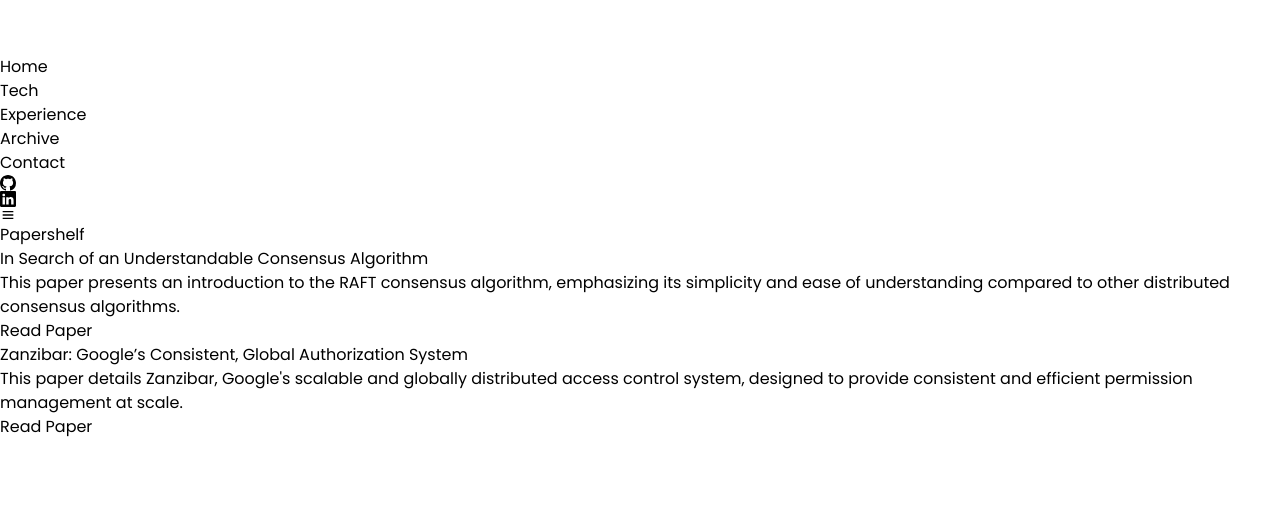
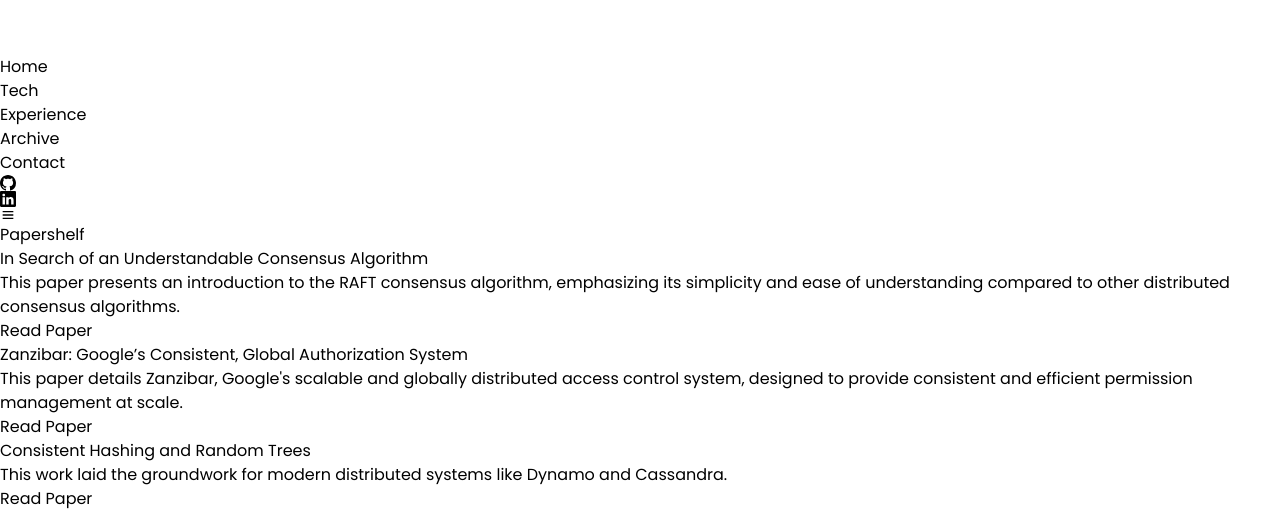
Before and after one commit to arbha1erao/arbha1erao.github.io, a React (Vite) app: page /archive/papershelf in a window 1280 px wide. Shown: the part 745-1256 px from the top of the page. Before the commit the page ends 1184 px from the top, so only its background shows below. Built offline with nearby package versions, Linux system fonts and the light colour scheme.

Commit message:
Add paper

```diff
--- a/src/components/Papershelf.jsx
+++ b/src/components/Papershelf.jsx
@@ -11,6 +11,11 @@ const papersList = [
     title: "Zanzibar: Google’s Consistent, Global Authorization System",
     summary: "This paper details Zanzibar, Google's scalable and globally distributed access control system, designed to provide consistent and efficient permission management at scale.",
     link: "https://research.google/pubs/zanzibar-googles-consistent-global-authorization-system/",
+  },
+  {
+    title: "Consistent Hashing and Random Trees",
+    summary: "This work laid the groundwork for modern distributed systems like Dynamo and Cassandra.",
+    link: "https://www.cs.princeton.edu/courses/archive/fall09/cos518/papers/chash.pdf",
   }
 ];
 
```
